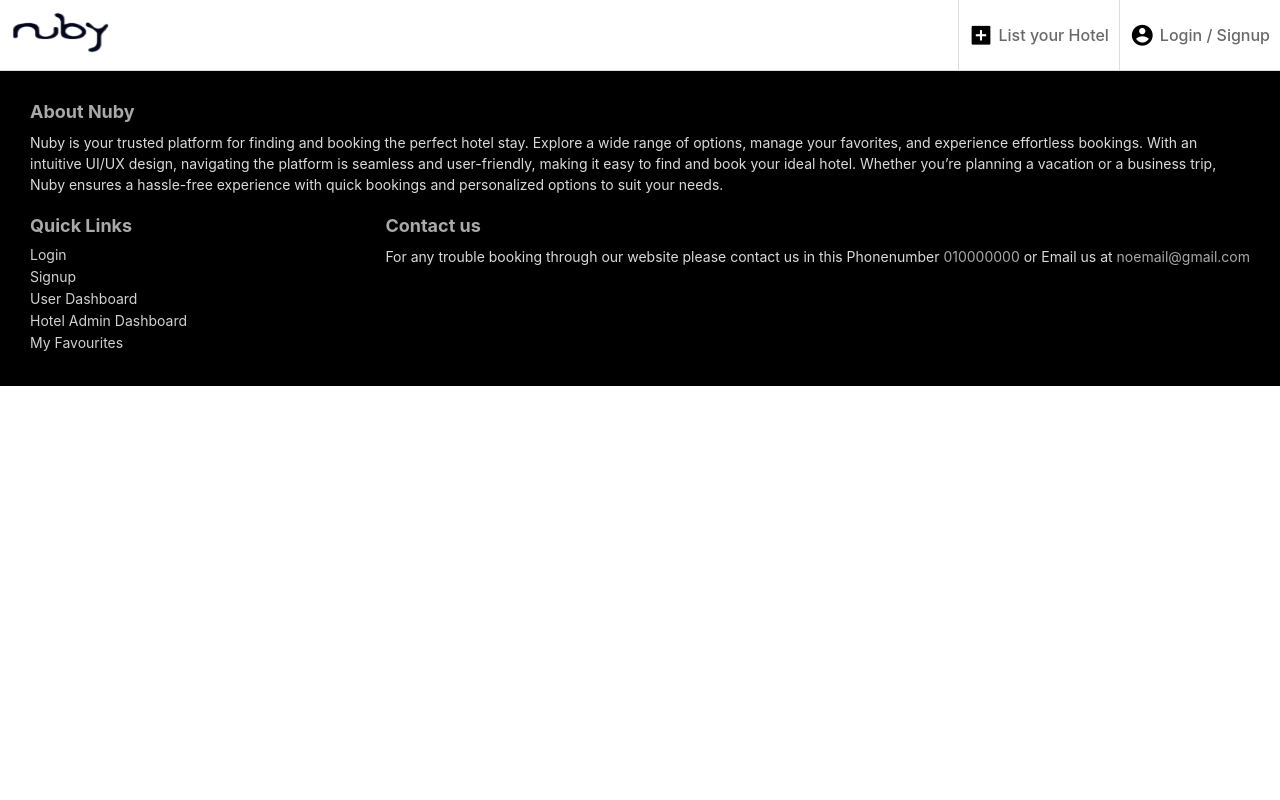
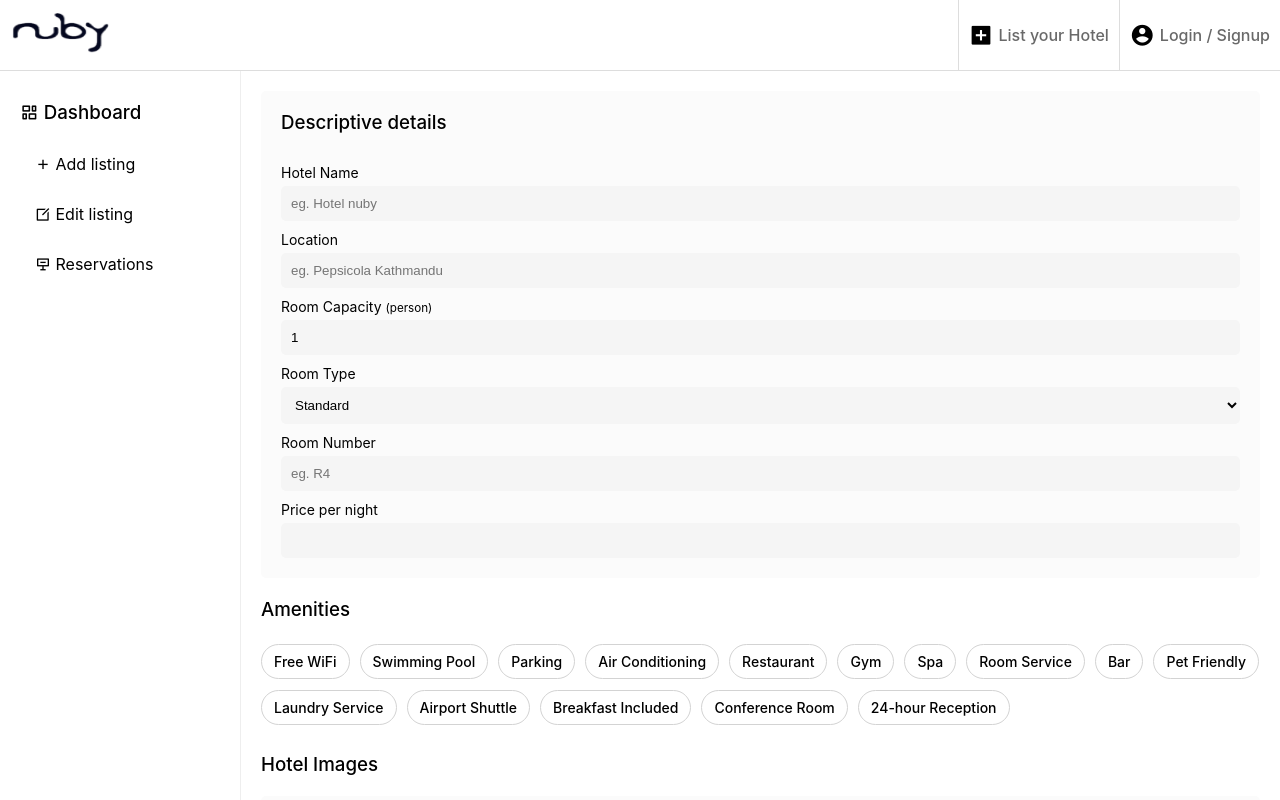
Before and after one commit to mysteryman123456/HBMS, a React (Create React App) app in the folder frontend/: page /hotel-admin-dashboard in a window 1280 px wide. Shown: the top 800 px of the page. Built offline with nearby package versions, Linux system fonts and the light colour scheme; no server answers.

Commit message:
Admin page added

```diff
--- a/frontend/src/App.js
+++ b/frontend/src/App.js
@@ -5,6 +5,7 @@ import Footer from "./Components/Footer"
 import Signup from "./Components/Signup"
 import Login from "./Components/Login"
 import HotelAdminDashboard from "./Components/HotelAdminDashboard"
+import HotelListing from "./Components/HotelLisitng"
 import UserDashboard from "./Components/UserDashboard"
 import ProductPage from "./Components/ProductPage"
 import SearchPage from "./Components/SearchPage"
@@ -20,7 +21,11 @@ function App() {
             <Route path="/signup" element={<Signup />} />
             <Route path="/login" element={<Login />} />
             <Route path="/user-dashboard" element={<UserDashboard />} />
-            <Route path="/hotel-admin-dashboard" element={<HotelAdminDashboard />} />
+            <Route path="/hotel-admin-dashboard/" element={<HotelAdminDashboard />}>
+                <Route path="add-listing" element={<HotelListing />} />
+                <Route index element={<HotelListing />} />
+                <Route path="*" element={<NotFound />} />
+            </Route>
             <Route path="/search" element={<SearchPage />} />
             <Route path="/hotel/:id" element={<ProductPage />} />
           </Routes>
--- a/frontend/src/Components/HotelAdminDashboard.jsx
+++ b/frontend/src/Components/HotelAdminDashboard.jsx
@@ -1,10 +1,22 @@
-import React from 'react'
+import React from 'react';
+import { NavLink, Outlet } from 'react-router-dom';
 
-const AdminDashboard = () => {
+const HotelAdminDashboard = () => {
   return (
-    <div>
+    <div className="dashboard-container">
+      <aside className="dashboard-sidebar">
+        <h3><i className="ri-dashboard-horizontal-line"></i> Dashboard</h3>
+        <div className="ha-link-grp">
+            <NavLink to="add-listing"><i className="ri-add-line"></i> Add listing</NavLink>
+            <NavLink to="edit-listing"><i className="ri-edit-box-line"></i> Edit listing</NavLink>
+            <NavLink to="reservations"><i className="ri-reserved-line"></i> Reservations</NavLink>
+        </div>
+      </aside>
+      <div className="dashboard-content">
+        <Outlet />
+      </div>
     </div>
-  )
-}
+  );
+};
 
-export default AdminDashboard
+export default HotelAdminDashboard;
--- /dev/null
+++ b/frontend/src/Components/HotelLisitng.jsx
@@ -0,0 +1,199 @@
+import React, { useState , useEffect } from "react";
+
+const HoteListing = () => {
+  const [hotelDetails, setHotelDetails] = useState({
+    hotel_name: "",
+    hotel_location: "",
+    l_l : "",
+    room_capacity: 1,
+    room_type: "standard",
+    room_number: "",
+    price: "",
+    amenities: [],
+    images: []
+  });
+
+  const amenitiesList = [
+    "Free WiFi",
+    "Swimming Pool",
+    "Parking",
+    "Air Conditioning",
+    "Restaurant",
+    "Gym",
+    "Spa",
+    "Room Service",
+    "Bar",
+    "Pet Friendly",
+    "Laundry Service",
+    "Airport Shuttle",
+    "Breakfast Included",
+    "Conference Room",
+    "24-hour Reception"
+  ];
+
+  const handleInputChange = (e) => {
+    const { name, value } = e.target;
+    setHotelDetails((prev) => ({ ...prev, [name]: value }));
+  };
+
+  const handleCheckboxChange = (e) => {
+    const { value, checked } = e.target;
+    setHotelDetails((prev) => ({
+      ...prev,
+      amenities: checked
+        ? [...prev.amenities, value]
+        : prev.amenities.filter((amenity) => amenity !== value)
+    }));
+  };
+
+
+  useEffect(() => {
+    const getCurrentLocation = () => {
+      if (navigator.geolocation) {
+        navigator.geolocation.getCurrentPosition(
+          (position) => {
+            const lat = position.coords.latitude;
+            const lon = position.coords.longitude;
+            setHotelDetails((prevData)=>({...prevData , l_l : `${lat} , ${lon}`}))
+          },
+          (error) => {
+            console.error("Error getting location");
+          }
+        );
+      } else {
+        console.log("Geolocation is not supported by this browser.");
+      }
+    };
+
+    getCurrentLocation();
+  }, []);
+
+
+  const handleImageUpload = (e) => {
+    const files = Array.from(e.target.files);
+    setHotelDetails((prev) => ({ ...prev, images: [...prev.images, ...files] }));
+  };
+
+  const handleSubmit = () => {
+    console.log("Hotel Details:", hotelDetails);
+  };
+
+  return (
+    <div className="lp_dashboard">
+
+      <div className="lp-container">
+        <h3>Descriptive details</h3>
+        <div className="lp_form_group">
+          <label htmlFor="hotel_name">Hotel Name</label>
+          <input
+            placeholder="eg. Hotel nuby"
+            type="text"
+            id="hotel_name"
+            name="hotel_name"
+            value={hotelDetails.hotel_name}
+            onChange={handleInputChange}
+            className="lp_input"y
+          />
+        </div>
+
+        <div className="lp_form_group">
+          <label htmlFor="hotel_location">Location</label>
+          <input
+            placeholder="eg. Pepsicola Kathmandu"
+            type="text"
+            id="hotel_location"
+            name="hotel_location"
+            value={hotelDetails.hotel_location}
+            onChange={handleInputChange}
+            className="lp_input"
+          />
+        </div>
+
+        <div className="lp_form_group">
+          <label htmlFor="room_capacity">Room Capacity <small>(person)</small></label>
+          <input
+            type="number"
+            id="room_capacity"
+            name="room_capacity"
+            min="1"
+            value={hotelDetails.room_capacity}
+            onChange={handleInputChange}
+            className="lp_input"
+          />
+        </div>
+
+        <div className="lp_form_group">
+          <label>Room Type</label>
+          <select
+            name="room_type"
+            value={hotelDetails.room_type}
+            onChange={handleInputChange}
+            className="lp_select"
+          >
+            <option value="standard">Standard</option>
+            <option value="deluxe">Deluxe</option>
+          </select>
+        </div>
+
+        <div className="lp_form_group">
+          <label htmlFor="room_number">Room Number</label>
+          <input
+            type="text"
+            placeholder="eg. R4"
+            id="room_number"
+            name="room_number"
+            value={hotelDetails.room_number}
+            onChange={handleInputChange}
+            className="lp_input"
+          />
+        </div>
+
+        <div className="lp_form_group">
+          <label htmlFor="price">Price per night</label>
+          <input
+            type="number"
+            id="price"
+            name="price"
+            value={hotelDetails.price}
+            onChange={handleInputChange}
+            className="lp_input"
+          />
+        </div>
+      </div>
+
+        <div className="lp_form_group">
+          <h3 style={{marginTop:"20px"}}>Amenities</h3>
+            <div className="lp_amenities">
+              {amenitiesList.map((amenity) => (
+                <label key={amenity} className="lp_checkbox">
+                  <input
+                    type="checkbox"
+                    value={amenity}
+                    checked={hotelDetails.amenities.includes(amenity)}
+                    onChange={handleCheckboxChange}
+                  />
+                  <span className="custom_checkbox">{amenity}</span>
+                </label>
+              ))}
+            </div>
+        </div>
+
+        <div className="lp_form_group">
+          <h3 style={{marginTop:"30px"}}>Hotel Images</h3>
+            <input
+              type="file"
+              id="images"
+              name="images"
+              multiple
+              accept="image/*"
+              onChange={handleImageUpload}
+              className="lp_input"
+            />
+        </div>
+
+        <button className="lp_button" onClick={handleSubmit}>Add listing</button>
+    </div>
+  );
+};
+
+export default HoteListing;
--- a/frontend/src/Components/Navbar.jsx
+++ b/frontend/src/Components/Navbar.jsx
@@ -5,7 +5,7 @@ const Navbar = () => {
   return (
     <nav>
       <div className='logo'>
-        <Link to="/"><img height={40} width={100} src={logo} alt="nuby" /></Link>
+        <Link to="/"><img draggable={false} height={40} width={100} src={logo} alt="nuby" /></Link>
       </div>
       <div className="nav-right-side">
         <div className="list">
--- a/frontend/src/index.css
+++ b/frontend/src/index.css
@@ -161,3 +161,116 @@ nav,.nav-right-side{
 .footer-link:hover {
   color:white;
 }
+
+/* hotel admin - dashboard */
+.lp-container{
+  padding: 10px 20px 20px;
+  border-radius:5px;
+  background-color:rgb(251, 251, 251);
+}
+
+.lp_form_group {
+  display: flex;
+  flex-direction: column;
+}
+
+.lp_form_group label {
+  margin-top:10px;
+  margin-bottom:5px;
+  font-size:14px;
+}
+
+.lp_input, .lp_select {
+  padding:10px;
+  background-color:whitesmoke;
+  border:0;
+  border-radius:5px;
+}
+
+.lp_amenities {
+  display: flex;
+  flex-wrap: wrap;
+  gap: 10px;
+}
+.lp_checkbox {
+  display: flex;
+  align-items: center;
+  margin: 5px 0;
+  cursor: pointer;
+}
+
+.lp_checkbox input[type="checkbox"] {
+  display: none;
+}
+
+.lp_checkbox .custom_checkbox {
+  display: inline-block;
+  padding: 8px 12px;
+  border: 0.1px solid lightgrey;
+  border-radius: 50px;
+  background-color: white;
+  color: black;
+  font-size: 14px;
+  margin:-7px 0;
+  font-weight:500;
+}
+
+.lp_checkbox input[type="checkbox"]:checked + .custom_checkbox {
+  background-color: black;
+  border: 0.1px solid lightgrey;
+  color: white;
+}
+
+#images{
+  padding: 20px;
+  background-color:rgb(251, 251, 251);
+}
+.lp_button{
+  padding:10px 30px;
+  font-size:14px;
+  border-radius:5px;
+  background-color:rgb(219, 77, 68);
+  border:0;
+  font-weight:550;
+  color:white;
+  margin-top: 20px;
+}
+input::file-selector-button {
+  border:0;
+  padding: 10px;
+  margin-right:10px;
+  border-radius:5px;
+  cursor: pointer;
+}
+
+/* main dashboard */
+.dashboard-container {
+  display: flex;
+  min-height: 100vh;
+}
+.dashboard-container h3{
+  margin-bottom: 20px;
+  font-weight:500;
+  margin-top: 10px;
+}
+.dashboard-sidebar {
+  padding:20px;
+  min-width:200px;
+  border-right: 1px solid #eee;
+}
+.ha-link-grp{
+  display: flex;
+  flex-direction: column;
+}
+.ha-link-grp a.active{
+  background-color: rgba(247, 247, 247, 1);
+}
+.ha-link-grp a {
+  padding: 10px 15px;
+  color: #000;
+  margin-bottom:10px;
+  border-radius: 4px;
+}
+.dashboard-content {
+  padding: 20px;
+}
```
